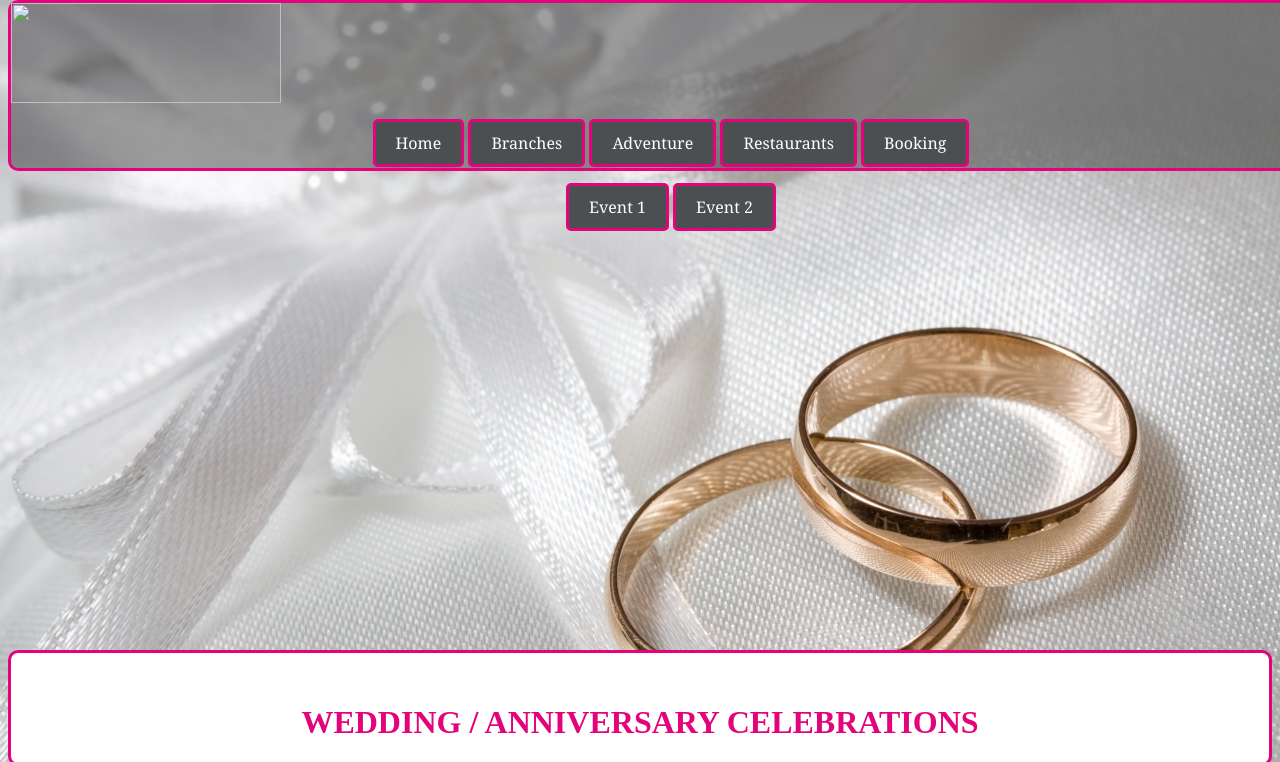
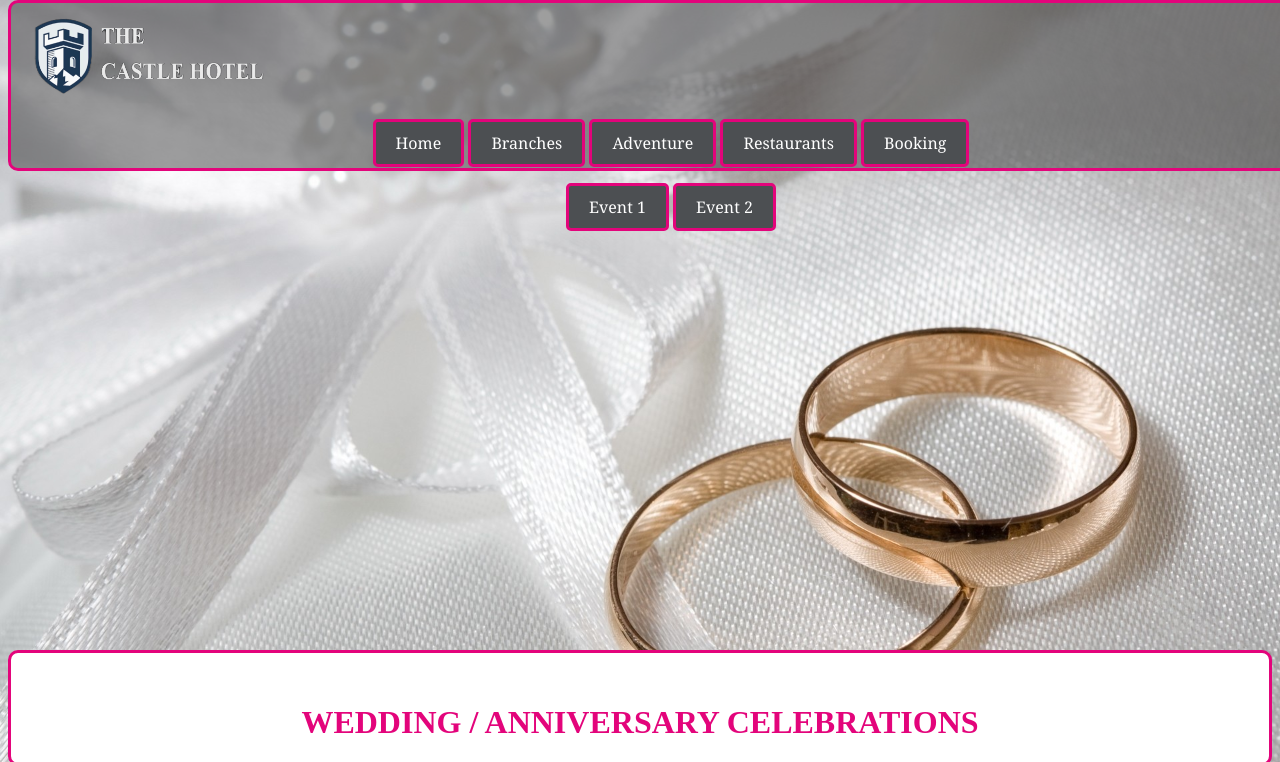
Before and after one commit to rithnals14/The-Castle-, a plain HTML site: page event1.html in a window 1280 px wide. Shown: the top 762 px of the page. Drawn offline with Linux system fonts and the light colour scheme.

Commit message:
Update event1.html

```diff
--- a/event1.html
+++ b/event1.html
@@ -6,7 +6,7 @@
         <link rel="stylesheet" href="event1ss.css">
     </head>
     <nav>
-        <img src="main logo.png" class="custom-image">
+        <img src="mainLogo.png" class="custom-image">
         <div class="align">
             <ul class="upper">
                 <li><a href="home.html">Home</a></li>
```
